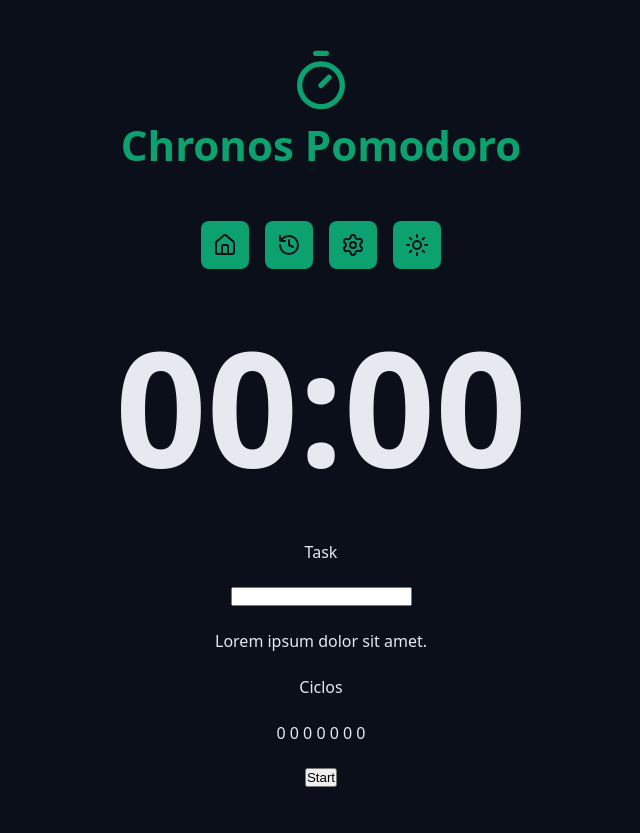
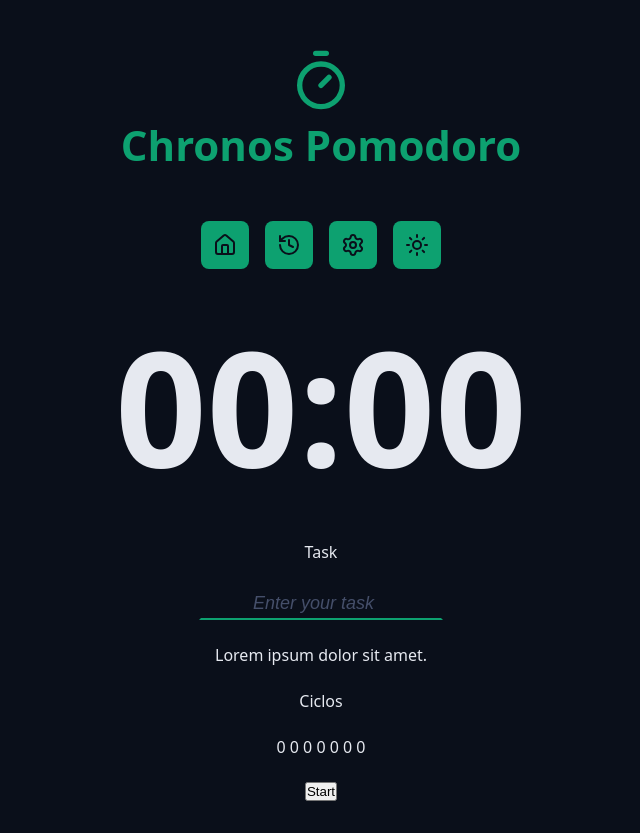
Before and after one commit to dudumendes/chronos-pomodoro, a React (Vite) app: page / in a window 1280 px wide. Shown: the whole page, without its empty margins (319-959 px from the left). Built offline with nearby package versions, Linux system fonts and the light colour scheme.

Commit message:
input style

```diff
--- a/src/App.tsx
+++ b/src/App.tsx
@@ -32,6 +32,7 @@ export function App() {
               type="number"
               id="myInput"
               name="myInput"
+              placeholder="Enter your task"
             />
           </div>
 
--- a/src/components/DefaultInput/index.tsx
+++ b/src/components/DefaultInput/index.tsx
@@ -1,3 +1,5 @@
+import styles from "./styles.module.css";
+
 type DefaultInputProps = {
   id?: string;
   name?: string;
@@ -15,7 +17,13 @@ export function DefaultInput({
     <>
       {labelText && <label htmlFor={id}>{labelText}</label>}
 
-      <input type={type} id={id} name={name} {...rest} />
+      <input
+        className={styles.input}
+        type={type}
+        id={id}
+        name={name}
+        {...rest}
+      />
     </>
   );
 }
--- /dev/null
+++ b/src/components/DefaultInput/styles.module.css
@@ -0,0 +1,26 @@
+.input {
+  background: transparent;
+  text-align: center;
+  font-size: 1.8rem;
+  padding: 0.4rem;
+  border: 0.2rem solid transparent;
+  border-bottom: 0.2rem solid var(--primary);
+  color: var(--text-default);
+  transition: border-color 0.1s ease-in-out;
+}
+
+.input:focus {
+  border: 0.2rem solid var(--primary);
+  border-radius: 0.8rem;
+}
+
+input::placeholder {
+  color: var(--gray-500);
+  font-size: 1.4srem;
+  font-style: italic;
+}
+
+input:disabled {
+  color: var(--text-muted);
+  border-bottom: 0.2rem solid var(--disabled);
+}
```
